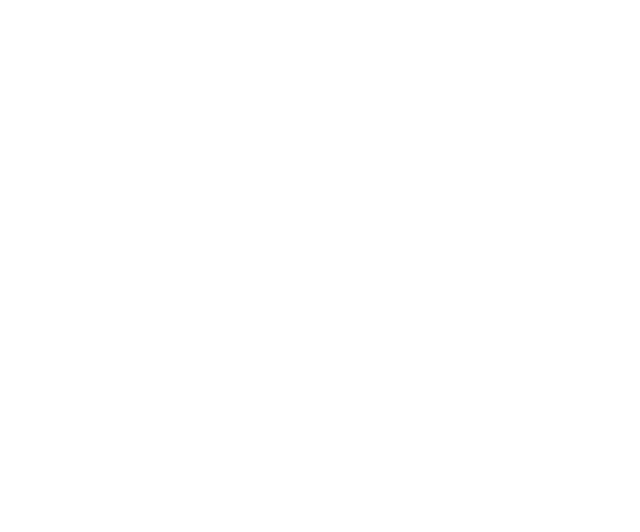
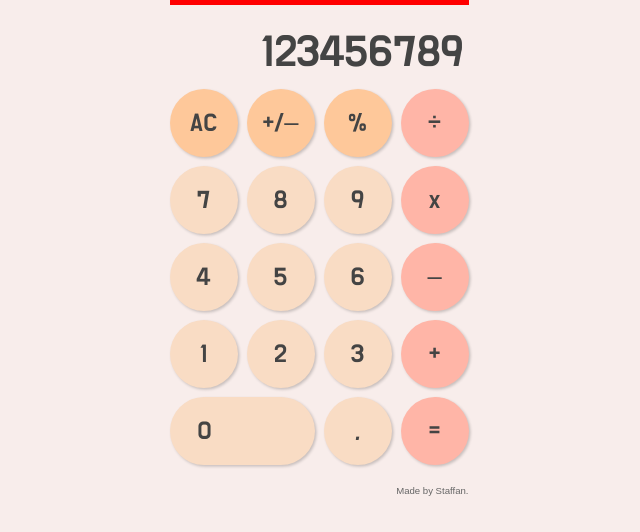
Before and after one commit to pikkuruusu/calculator, a plain HTML site: page index.html in a window 1280 px wide. Shown: the whole page, without its empty margins (321-961 px from the left). Drawn offline with Linux system fonts and the light colour scheme.

Commit message:
Basic html/css design implemented

```diff
--- a/index.html
+++ b/index.html
@@ -5,8 +5,39 @@
     <meta name="viewport" content="width=device-width, initial-scale=1.0">
     <title>Staffan's calculator</title>
     <link rel="stylesheet" type="text/css" href="styles.css">
+    <link href="https://fonts.googleapis.com/css2?family=Do+Hyeon&display=swap" rel="stylesheet">
 </head>
 <body>
+    <div id="wrapper">
+        <div id="header">
+            <div id="growing-line"></div>
+        </div>
+        <div id="main">
+            <div id="screen">123456789</div>
+            <div class="button top-bar" id="">AC</div>
+            <div class="button top-bar" id="">+/–</div>
+            <div class="button top-bar" id="">%</div>
+            <div class="button right-bar" id="">÷</div>
+            <div class="button" id="">7</div>
+            <div class="button" id="">8</div>
+            <div class="button" id="">9</div>
+            <div class="button right-bar" id="">x</div>
+            <div class="button" id="">4</div>
+            <div class="button" id="">5</div>
+            <div class="button" id="">6</div>
+            <div class="button right-bar" id="">–</div>
+            <div class="button" id="">1</div>
+            <div class="button" id="">2</div>
+            <div class="button" id="">3</div>
+            <div class="button right-bar" id="">+</div>
+            <div class="button" id="zero">0</div>
+            <div class="button" id="">,</div>
+            <div class="button right-bar" id="">=</div>
+        </div>
+        <div id="footer">
+            Made by Staffan.
+        </div>
+    </div>
 
     <script src="script.js"></script>
 </body>
--- a/script.js
+++ b/script.js
@@ -11,3 +11,18 @@ const divide = (a, b) => {
         return a / b;
     }
 }
+
+const operate = (operator, a, b) => {
+    switch (operator) {
+        case '+':
+            return add(a, b);
+        case '-':
+            return substract(a, b);
+        case '*':
+            return multiply(a, b);
+        case '/':
+            return divide(a, b);
+        default:
+            throw 'Invalid operator';
+    }
+}
--- a/styles.css
+++ b/styles.css
@@ -0,0 +1,99 @@
+*{
+    padding: 0px;
+    margin: 0px;
+    box-sizing: border-box;
+}
+
+body {
+    margin: 0;
+    background-color: #F8EDEB;
+}
+
+#wrapper {
+    display: grid;
+    grid-template-columns: 1fr 299px 1fr;
+}
+
+#header, #main, #footer {
+    grid-column-start: 2;
+    grid-column-end: 3;
+}
+
+#main {
+    display: grid;
+    grid-template-columns: repeat(4, 1fr);
+    column-gap: 9px;
+    row-gap: 9px;
+}
+
+#footer {
+    margin-top: 20px;
+    text-align: right;
+    font-family: sans-serif;
+    font-size: 0.6em;
+    color: #666;
+}
+
+#growing-line {
+    width: 100%;
+    height: 5px;
+    background-color: red;
+    animation: grow 0.5s 1;
+    animation-timing-function: ease-in;
+}
+
+@keyframes grow {
+    0% {
+        width: 0%;
+    }
+    100% {
+        width: 100%;
+    }
+}
+
+.button {
+    display: flex;
+    align-items: center;
+    justify-content: center;
+    background-color: #F9DCC4;
+    width: 100%;
+    height: 68px;
+    border-radius: 50%;
+    box-shadow: 1.5px 1.5px 3px 0px rgba(0, 0, 0, 0.2);
+    font-family: 'Do Hyeon', sans-serif;
+    font-size: 1.6em;
+    color: #444;
+    transition: all 0.15s ease;
+}
+
+.button:hover {
+    transform: translate(-1px, -1px);
+    box-shadow: 2.5px 2.5px 3px 0px rgba(0, 0, 0, 0.2);
+}
+
+#zero {
+    grid-column-end: span 2;
+    border-radius: 34.5px 34.5px 34.5px 34.5px;
+    justify-content: left;
+    padding-left: 28px;
+}
+
+.right-bar {
+    background-color: #FFB5A7;
+}
+
+.top-bar {
+    background-color: #FEC89A;
+}
+
+#screen {
+    padding-top: 20px;
+    padding-right: 5px;
+    width: 100%;
+    height: 75px;
+    grid-column-end: span 4;
+    font-family: 'Do Hyeon', sans-serif;
+    font-size: 2.8em;
+    color: #444;
+    text-align: right;
+}
```
